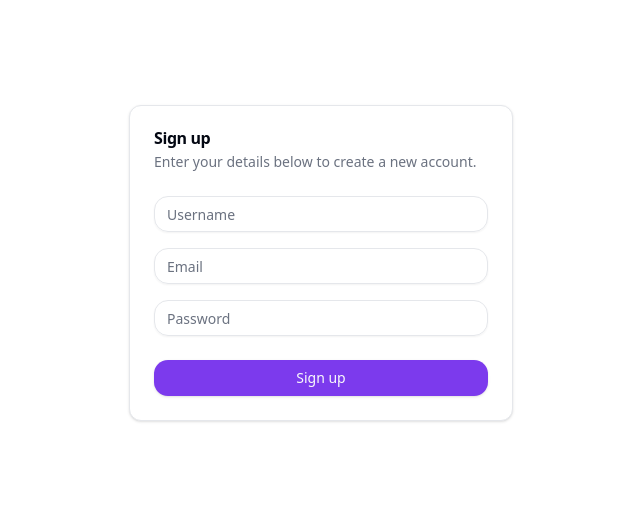
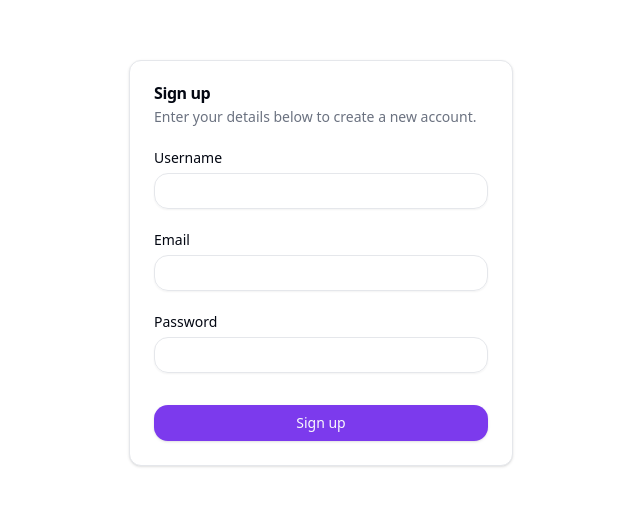
Before and after one commit to macias34/code-mastery-frontend, a Next.js app: page /auth/sign-up in a window 1280 px wide. Shown: the part 137-642 px from the top of the page, without its empty margins (319-959 px from the left). Built offline with nearby package versions, Linux system fonts and the light colour scheme.

Commit message:
Created InputWithLabel component and implemented it in sign up page

```diff
--- a/package.json
+++ b/package.json
@@ -9,6 +9,7 @@
     "lint": "next lint"
   },
   "dependencies": {
+    "@hookform/error-message": "^2.0.1",
     "@hookform/resolvers": "^3.3.1",
     "@radix-ui/react-icons": "^1.3.0",
     "@radix-ui/react-label": "^2.0.2",
--- a/src/pages/auth/sign-up/index.tsx
+++ b/src/pages/auth/sign-up/index.tsx
@@ -1,3 +1,4 @@
+import { ErrorMessage } from "@hookform/error-message";
 import { zodResolver } from "@hookform/resolvers/zod";
 import { useForm } from "react-hook-form";
 import { useMutation } from "react-query";
@@ -9,17 +10,19 @@ import {
   Card,
   CardContent,
   CardDescription,
-  CardFooter,
   CardHeader,
   CardTitle,
 } from "@/shared/ui/card";
-import { Input } from "@/shared/ui/input";
+import { InputWithLabel } from "@/shared/ui/input-with-label";
 import { ShopLayout } from "@/shop";
 
 const SignUpFormSchema = z.object({
-  username: z.string().min(3).max(20),
+  username: z
+    .string()
+    .min(3, "Username must contain at least 3 characters")
+    .max(20, "Username must contain 20 characters maximum"),
   email: z.string().email(),
-  password: z.string().min(5),
+  password: z.string().min(5, "Password must contain at least 5 characters"),
 });
 
 type SignUpFormData = z.infer<typeof SignUpFormSchema>;
@@ -29,7 +32,11 @@ const SignUpPage = () => {
     mutationFn: signUp,
   });
 
-  const { register, handleSubmit } = useForm<SignUpFormData>({
+  const {
+    register,
+    handleSubmit,
+    formState: { errors },
+  } = useForm<SignUpFormData>({
     mode: "onBlur",
     resolver: zodResolver(SignUpFormSchema),
   });
@@ -52,13 +59,26 @@ const SignUpPage = () => {
             className="flex flex-col gap-4"
             onSubmit={handleSubmit(onSubmit)}
           >
-            <Input {...register("username")} placeholder="Username" />
-            <Input {...register("email")} placeholder="Email" type="email" />
-            <Input
-              {...register("password")}
-              type="password"
-              placeholder="Password"
+            <InputWithLabel
+              name="username"
+              labelContent="Username"
+              input={{ ...register("username") }}
+              error={<ErrorMessage errors={errors} name="username" />}
             />
+
+            <InputWithLabel
+              name="email"
+              labelContent="Email"
+              input={{ ...register("email"), type: "email" }}
+              error={<ErrorMessage errors={errors} name="email" />}
+            />
+            <InputWithLabel
+              name="password"
+              labelContent="Password"
+              input={{ ...register("password"), type: "password" }}
+              error={<ErrorMessage errors={errors} name="password" />}
+            />
+
             <Button className="mt-2">Sign up</Button>
           </form>
         </CardContent>
--- /dev/null
+++ b/src/shared/ui/input-with-label.tsx
@@ -0,0 +1,32 @@
+import { LabelProps } from "@radix-ui/react-label";
+import { FC, ReactElement } from "react";
+
+import { Input, InputProps } from "./input";
+import { Label } from "./label";
+
+interface InputWithLabelProps {
+  name: string;
+  labelContent: string;
+  label?: LabelProps;
+  input?: InputProps;
+  error?: ReactElement | string;
+}
+
+export const InputWithLabel: FC<InputWithLabelProps> = ({
+  name,
+  labelContent,
+  input,
+  label,
+  error,
+}) => {
+  return (
+    <div className="flex flex-col gap-2">
+      <Label htmlFor={name} {...label}>
+        {labelContent}
+      </Label>
+      <Input {...input} />
+
+      {error && <p className="text-red-500 text-sm">{error}</p>}
+    </div>
+  );
+};
```
Also changed, not shown: 1 other file (tests, documents, lock files or other folders).
